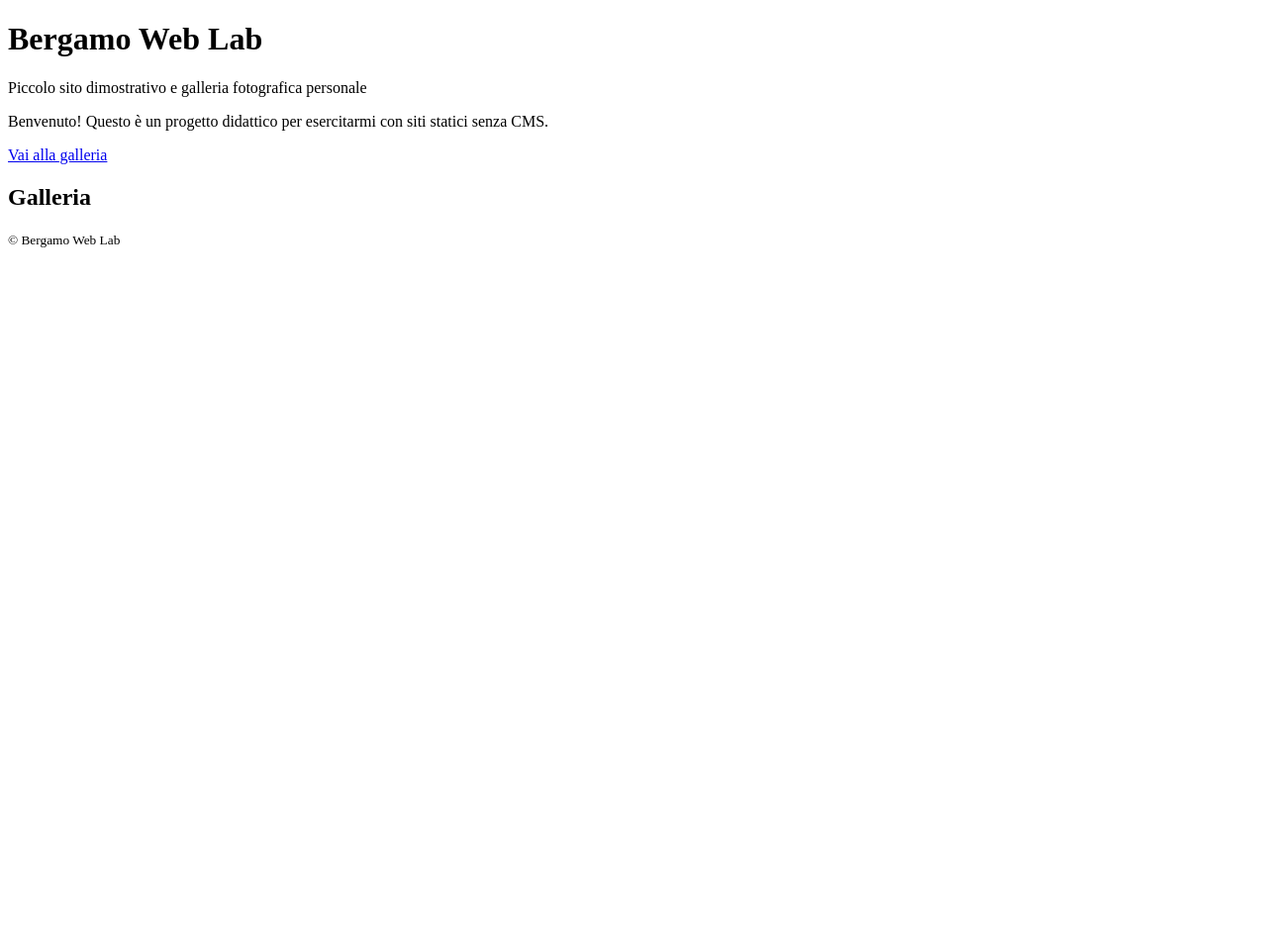
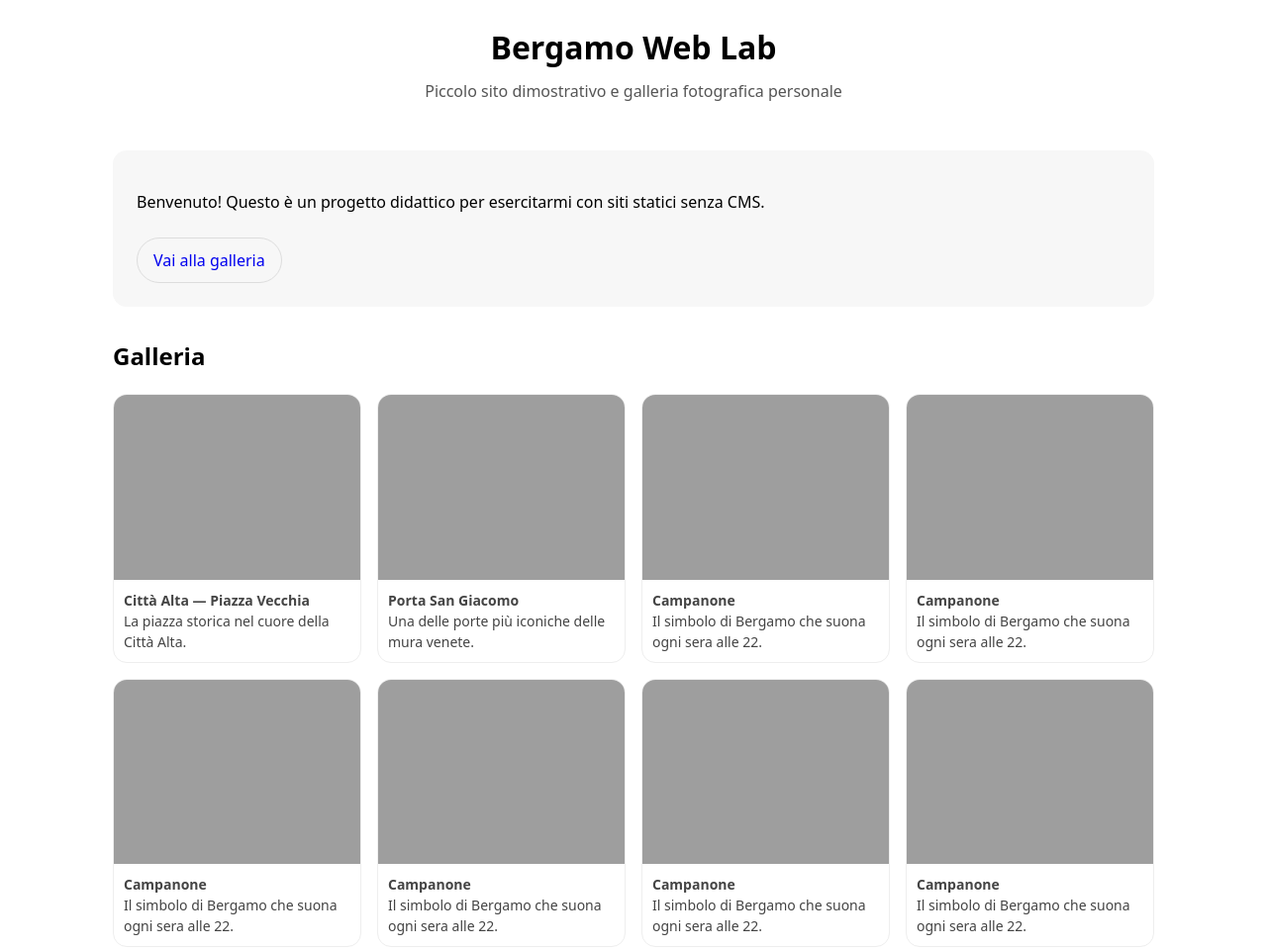
Before and after one commit to defreend/bergamo-web-lab, a plain HTML site: page index.html in a window 1280 px wide. Shown: the top 960 px of the page at 99% size. Before the commit the page ends 800 px from the top, so only its background shows below. Drawn offline with Linux system fonts and the light colour scheme; the site is published under a folder, as on GitHub Pages, so addresses that start at the root find nothing.

Commit message:
Fix urls

```diff
--- a/index.html
+++ b/index.html
@@ -5,8 +5,8 @@
   <meta name="viewport" content="width=device-width, initial-scale=1" />
   <title>Bergamo Web Lab — Portfolio</title>
   <meta name="description" content="Galleria fotografica di Bergamo e mini progetti web.">
-  <link rel="preload" href="/styles/main.css" as="style">
-  <link rel="stylesheet" href="/styles/main.css">
+  <link rel="preload" href="styles/main.css" as="style">
+  <link rel="stylesheet" href="styles/main.css">
 </head>
 <body>
   <header class="site-header">
@@ -32,6 +32,6 @@
     <small>&copy; <span id="year"></span> Bergamo Web Lab</small>
   </footer>
 
-  <script src="/scripts/main.js" defer></script>
+  <script src="scripts/main.js" defer></script>
 </body>
 </html>
```
